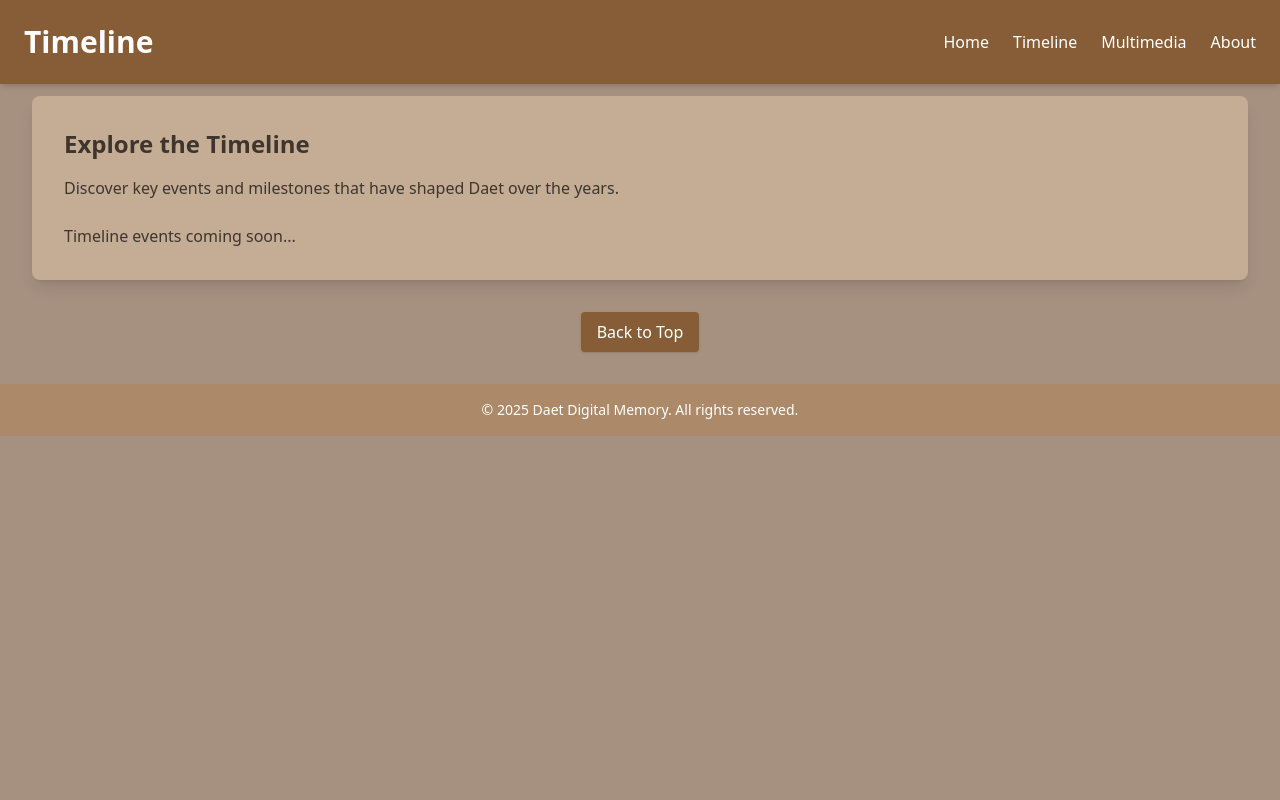
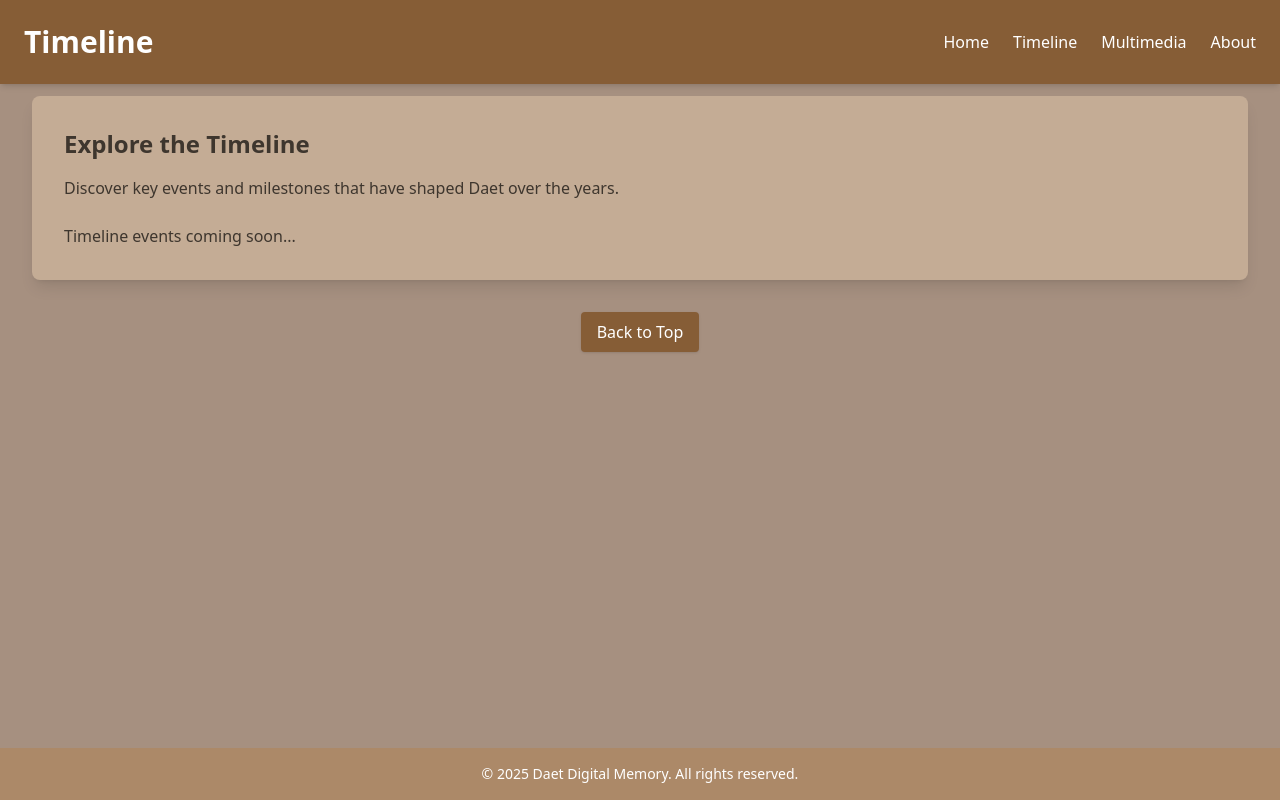
Before and after one commit to DeusXXIV/DaetDigitalMemory, a plain HTML site: page timeline/index.html in a window 1280 px wide. Drawn offline with nearby package versions, Linux system fonts and the light colour scheme.

Commit message:
footer finally stays a footer for all webpages.

```diff
--- a/timeline/index.html
+++ b/timeline/index.html
@@ -33,8 +33,8 @@
     }
   </script>
 </head>
-<body class="bg-brandLight text-brandDark" id="top">
-  <!-- Navigation -->
+<body class="flex flex-col min-h-screen bg-brandLight text-brandDark" id="top">
+  <!-- Navigation (Sticky) -->
   <header class="bg-brandPrimary shadow-md fixed top-0 w-full z-20">
     <div class="container mx-auto flex items-center justify-between p-6">
       <div class="text-3xl font-bold text-white">Timeline</div>
@@ -48,7 +48,7 @@
   </header>
 
   <!-- Main Content -->
-  <main class="container mx-auto p-8 pt-24 animate-fadeIn">
+  <main class="flex-grow container mx-auto p-8 pt-24 animate-fadeIn">
     <div class="bg-brandAccentLight rounded-lg shadow-lg p-8">
       <h2 class="text-2xl font-semibold mb-4">Explore the Timeline</h2>
       <p class="mb-6">Discover key events and milestones that have shaped Daet over the years.</p>
```
Also changed, not shown: about/index.html (+3 -4 lines), multimedia/index.html (+3 -4 lines).
